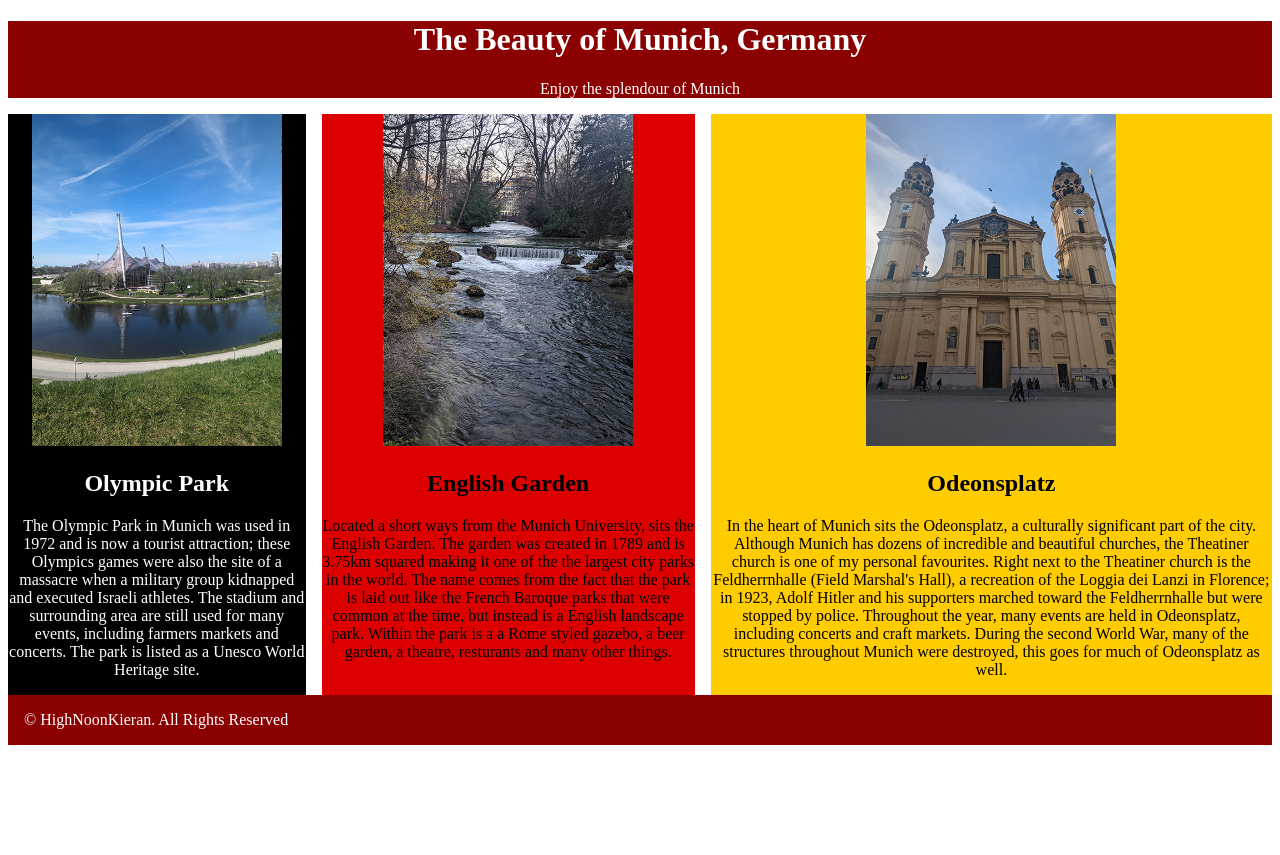
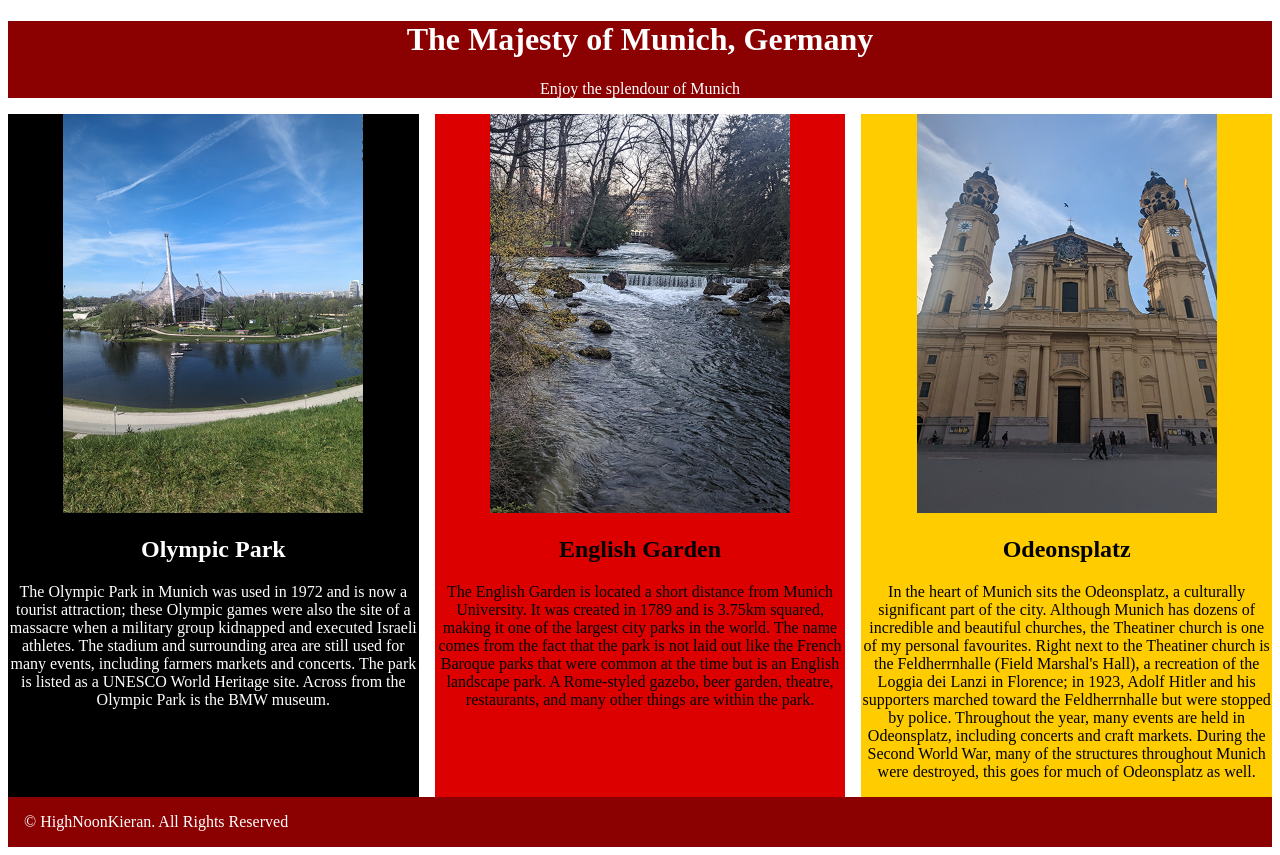
Before and after one commit to HighNoonKieran/cprg-218-travelogue, a plain HTML site: page index.html in a window 1280 px wide. Before the commit the page ends 800 px from the top, so only its background shows below. Drawn offline with Linux system fonts and the light colour scheme.

Commit message:
fix grammar
Grammar and spelling has been fixed

```diff
--- a/index.html
+++ b/index.html
@@ -8,24 +8,25 @@
 </head>
 <body>
     <header>
-        <h1>The Beauty of Munich, Germany</h1>
+        <h1>The Majesty of Munich, Germany</h1>
         <p>Enjoy the splendour of Munich</p>
     </header>
     <main>
         <section class="park">
-            <img src="olympic.png" width="250" alt="The stadium and lake in the Munich Olympic Park ">
+            <img src="olympic.png" width="300" alt="The stadium and lake in the Munich Olympic Park ">
             <h2>Olympic Park</h2>
-        <p>The Olympic Park in Munich was used in 1972 and is now a tourist attraction; these Olympics games were also the site of a massacre when a military group kidnapped and executed Israeli athletes. The stadium and surrounding area are still used for many events, including farmers markets and concerts. The park is listed as a Unesco World Heritage site. </p> </section>
+        <p>The Olympic Park in Munich was used in 1972 and is now a tourist attraction; these Olympic games were also the site of a massacre when a military group kidnapped and executed Israeli athletes. The stadium and surrounding area are still used for many events, including farmers markets and concerts. The park is listed as a UNESCO World Heritage site. Across from the Olympic Park is the BMW museum.
+        </p> </section>
 
         <section class="garden">
-            <img src="garden.png" width="250" alt="One of the streams that runs through the Enlgish Garden">
+            <img src="garden.png" width="300" alt="One of the streams that runs through the Enlgish Garden">
             <h2>English Garden</h2>
-        <p>Located a short ways from the Munich University, sits the English Garden. The garden was created in 1789 and is 3.75km squared making it one of the the largest city parks in the world. The name comes from the fact that the park is laid out like the French Baroque parks that were common at the time, but instead is a English landscape park. Within the park is a a Rome styled gazebo, a beer garden, a theatre, resturants and many other things.</p> </section>
+        <p>The English Garden is located a short distance from Munich University. It was created in 1789 and is 3.75km squared, making it one of the largest city parks in the world. The name comes from the fact that the park is not laid out like the French Baroque parks that were common at the time but is an English landscape park. A Rome-styled gazebo, beer garden, theatre, restaurants, and many other things are within the park.</p> </section>
 
         <section class="odeonsplatz">
-            <img src="odeonsplatz.png" width="250" alt="The Theatiner church located at Odeonsplatz ">
+            <img src="odeonsplatz.png" width="300" alt="The Theatiner church located at Odeonsplatz ">
             <h2>Odeonsplatz</h2>
-            <p>In the heart of Munich sits the Odeonsplatz, a culturally significant part of the city. Although Munich has dozens of incredible and beautiful churches, the Theatiner church is one of my personal favourites. Right next to the Theatiner church is the Feldherrnhalle (Field Marshal's Hall), a recreation of the Loggia dei Lanzi in Florence; in 1923, Adolf Hitler and his supporters marched toward the Feldherrnhalle but were stopped by police. Throughout the year, many events are held in Odeonsplatz, including concerts and craft markets. During the second World War, many of the structures throughout Munich were destroyed, this goes for much of Odeonsplatz as well. </p>
+            <p>In the heart of Munich sits the Odeonsplatz, a culturally significant part of the city. Although Munich has dozens of incredible and beautiful churches, the Theatiner church is one of my personal favourites. Right next to the Theatiner church is the Feldherrnhalle (Field Marshal's Hall), a recreation of the Loggia dei Lanzi in Florence; in 1923, Adolf Hitler and his supporters marched toward the Feldherrnhalle but were stopped by police. Throughout the year, many events are held in Odeonsplatz, including concerts and craft markets. During the Second World War, many of the structures throughout Munich were destroyed, this goes for much of Odeonsplatz as well.</p>
         </section>
     </main>
     <footer>&copy; HighNoonKieran. All Rights Reserved</footer>
--- a/main.css
+++ b/main.css
@@ -12,20 +12,24 @@ main{
     display: flex;
     gap: 1rem;
     text-align: center;
+
 }
 
 .park{
     color: #ffffff;
     background-color: #000000;
     margin: 0;
+    flex:1;
 }
 .garden{
     background-color: #dd0000;
     margin: 0;
+    flex:1;
 }
 .odeonsplatz{
     background-color: #ffcc00;
     margin: 0;
+    flex:1;
 }
 footer {
     padding:1rem;
```
